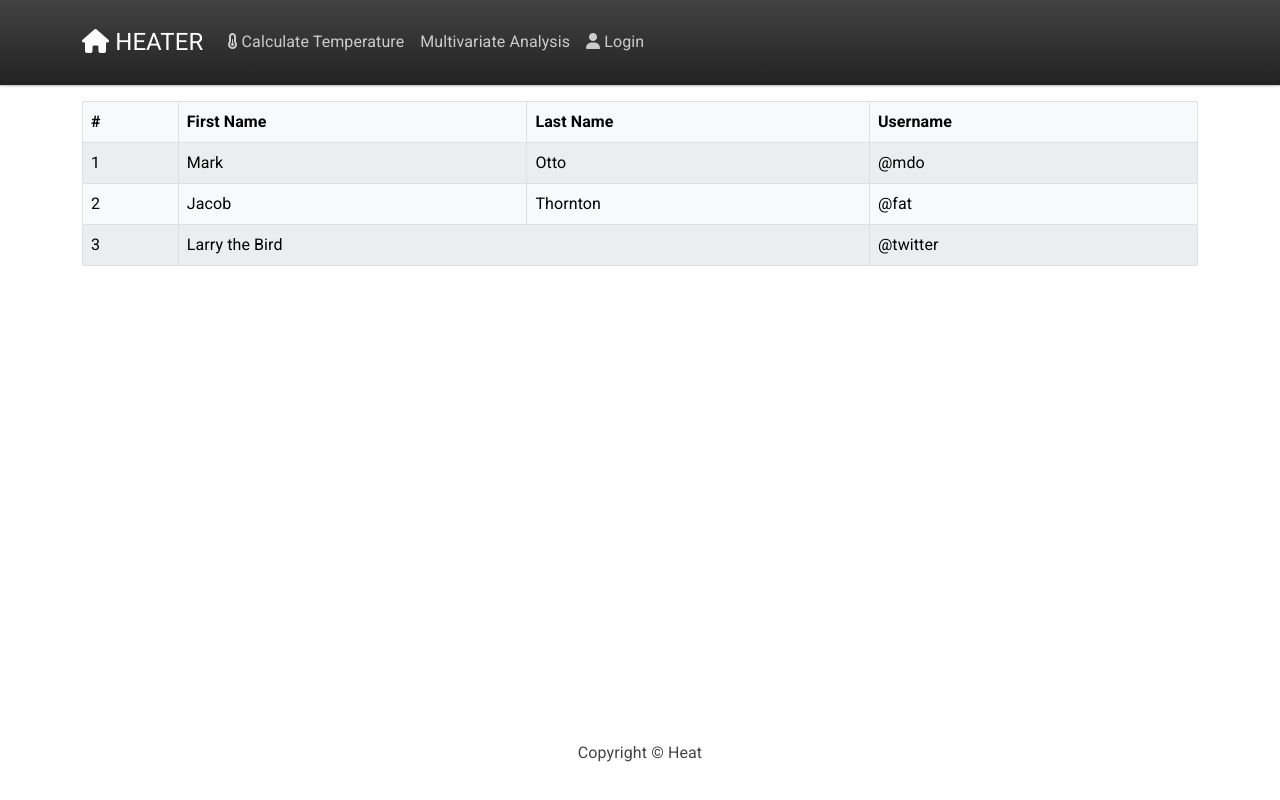
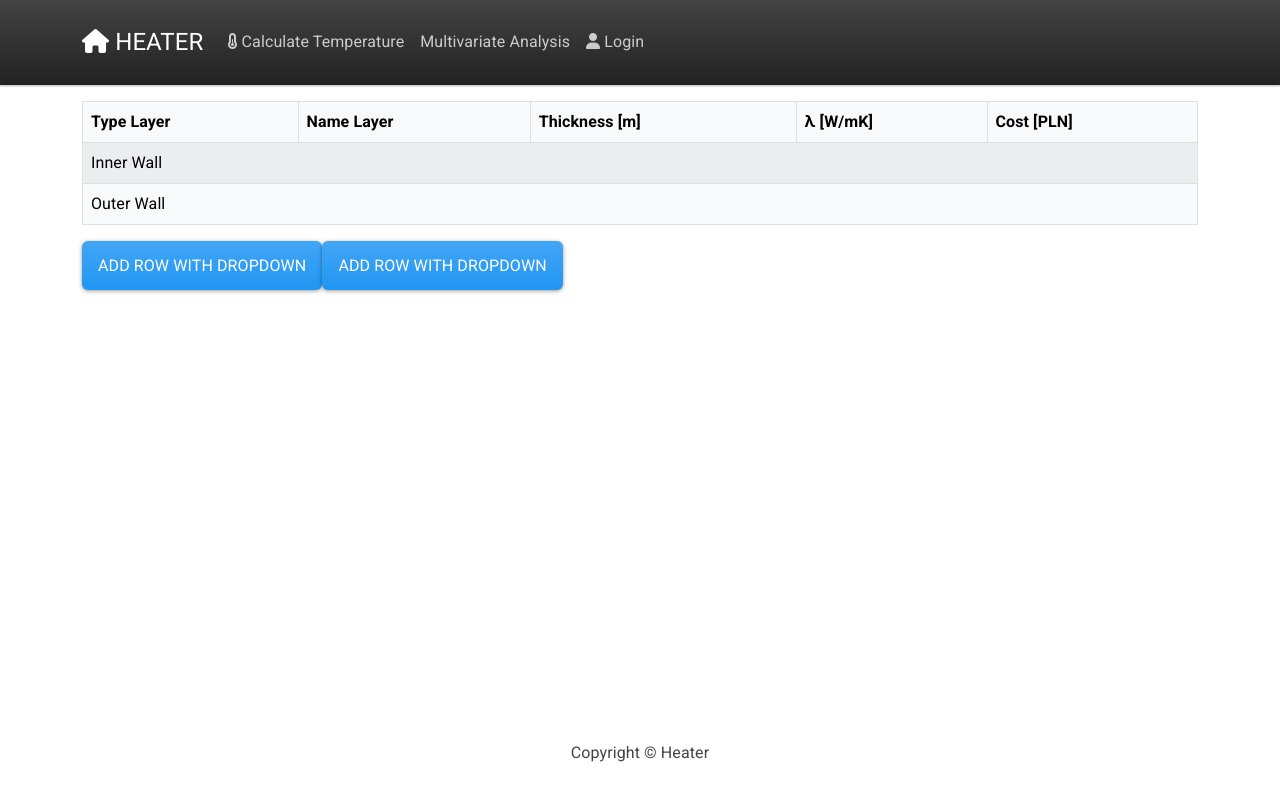
Before and after one commit to rafinder1/heat_app_react, a React (Create React App) app: page / in a window 1280 px wide. Built offline with nearby package versions, Linux system fonts and the light colour scheme.

Commit message:
create table v0.1

```diff
--- a/src/components/Footer.js
+++ b/src/components/Footer.js
@@ -6,7 +6,7 @@ function Footer() {
         <div>
             <Container>
                 <Row>
-                    <Col className='text-center py-3'>Copyright &copy; Heat</Col>
+                    <Col className='text-center py-3'>Copyright &copy; Heater</Col>
                 </Row>
 
             </Container>
--- a/src/screens/CalculateTemperature.js
+++ b/src/screens/CalculateTemperature.js
@@ -1,39 +1,78 @@
-import React from 'react'
+import React, { useState } from 'react';
+import { Table, Button, Form } from 'react-bootstrap';
+import data from './data.json'; // Replace with your JSON data
 
-import Table from 'react-bootstrap/Table';
+const CustomTable = () => {
+    const [rows, setRows] = useState([]);
 
-function CalculateTemperature() {
+    const handleLayerChange = (index, selectedLayer) => {
+        const newRows = [...rows];
+        newRows[index].selectedLayer = selectedLayer;
+
+        // Fetch corresponding data from JSON and update the row
+        const matchingData = data.find(item => item.layer === selectedLayer);
+        if (matchingData) {
+            newRows[index].thickness = matchingData.thickness;
+            newRows[index].lambda = matchingData.lambda;
+            newRows[index].cost = matchingData.cost;
+        }
+
+        setRows(newRows);
+    };
+
+    const addRowWithDropdown = (layer) => {
+        setRows([...rows, { layer, selectedLayer: '', thickness: '', lambda: '', cost: '' }]);
+    };
+
+    const dropdownOptions = data.map(item => item.layer); // Extract layer names from data
+
     return (
+        <div>
             <Table striped bordered hover variant="light">
                 <thead>
                     <tr>
-                    <th>#</th>
-                    <th>First Name</th>
-                    <th>Last Name</th>
-                    <th>Username</th>
+                        <th>Type Layer</th>
+                        <th>Name Layer</th>
+                        <th>Thickness [m]</th>
+                        <th>λ [W/mK]</th>
+                        <th>Cost [PLN]</th>
                     </tr>
                 </thead>
                 <tbody>
                     <tr>
-                    <td>1</td>
-                    <td>Mark</td>
-                    <td>Otto</td>
-                    <td>@mdo</td>
+                        <td colSpan={5}>Inner Wall</td>
                     </tr>
+                    {rows.map((row, index) => (
+                        <tr key={index}>
+                            <td>{row.layer}</td>
+                            <td>
+                                <Form.Control
+                                    as="select"
+                                    value={row.selectedLayer}
+                                    onChange={e => handleLayerChange(index, e.target.value)}
+                                >
+                                    <option value="">Select Layer</option>
+                                    {dropdownOptions.map(option => (
+                                        <option key={option} value={option}>
+                                            {option}
+                                        </option>
+                                    ))}
+                                </Form.Control>
+                            </td>
+                            <td>{row.thickness}</td>
+                            <td>{row.lambda}</td>
+                            <td>{row.cost}</td>
+                        </tr>
+                    ))}
                     <tr>
-                    <td>2</td>
-                    <td>Jacob</td>
-                    <td>Thornton</td>
-                    <td>@fat</td>
-                </tr>
-                <tr>
-                    <td>3</td>
-                    <td colSpan={2}>Larry the Bird</td>
-                    <td>@twitter</td>
+                        <td colSpan={5}>Outer Wall</td>
                     </tr>
                 </tbody>
             </Table>
-    )
-}
+            <Button onClick={() => addRowWithDropdown('Inner Wall')}>Add Row with Dropdown</Button>
+            <Button onClick={() => addRowWithDropdown('Outer Wall')}>Add Row with Dropdown</Button>
+        </div>
+    );
+};
 
-export default CalculateTemperature
+export default CustomTable;
--- /dev/null
+++ b/src/screens/data.json
@@ -0,0 +1,26 @@
+[
+    {
+        "layer": "Tynk gipsowy",
+        "thickness": "0.02",
+        "lambda": "0.4",
+        "cost": "32.81"
+    },
+    {
+        "layer": "Płyta styropianowa EPS 70 - 038 FASADA λ 0.038",
+        "thickness": "0.15",
+        "lambda": "0.038",
+        "cost": "42.44"
+    },
+    {
+        "layer": "pustak ceramiczny Porotherm 25 P+W",
+        "thickness": "0.25",
+        "lambda": "1.03",
+        "cost": "99.0"
+    },
+    {
+        "layer": "Tynk silikatowy CERESIT CT74 1.5mm",
+        "thickness": "0.015",
+        "lambda": "0.8",
+        "cost": "30.0"
+    }
+]
```
Lines whose indentation alone changed are shown as unchanged.
